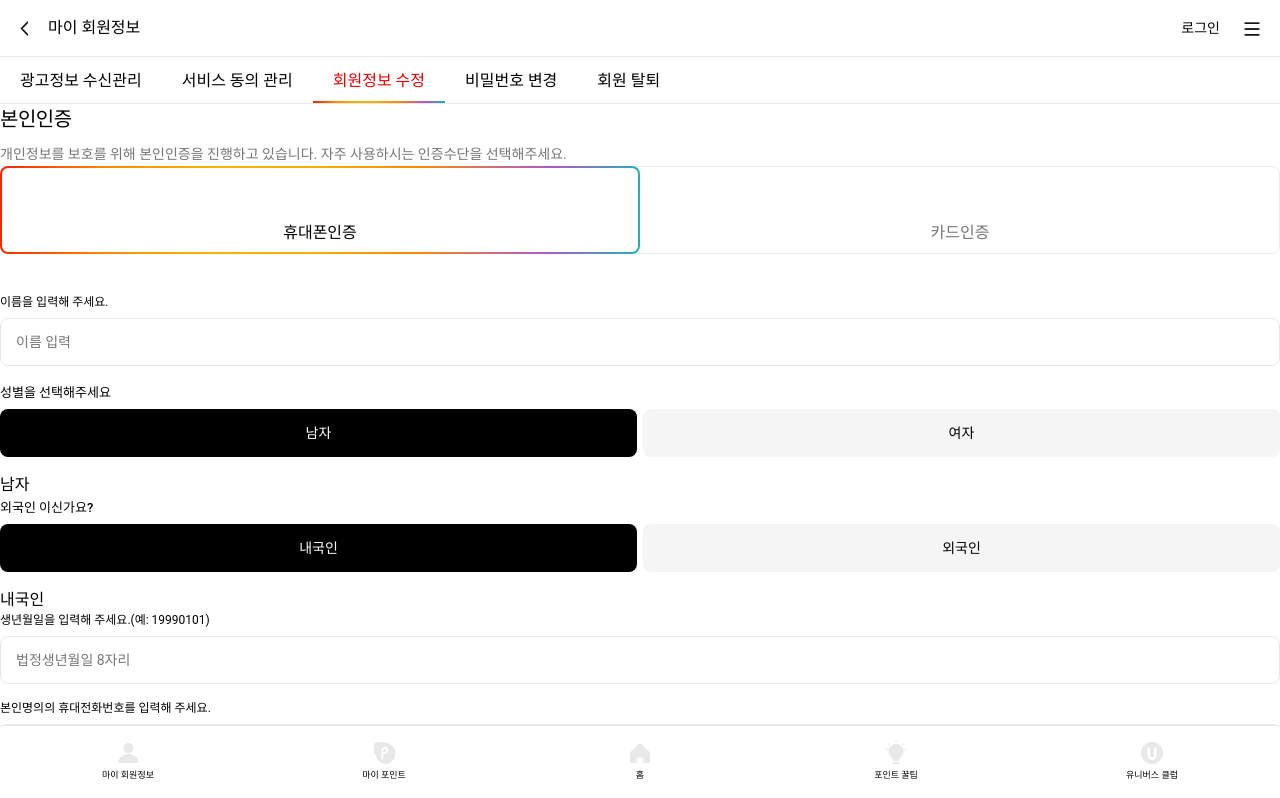
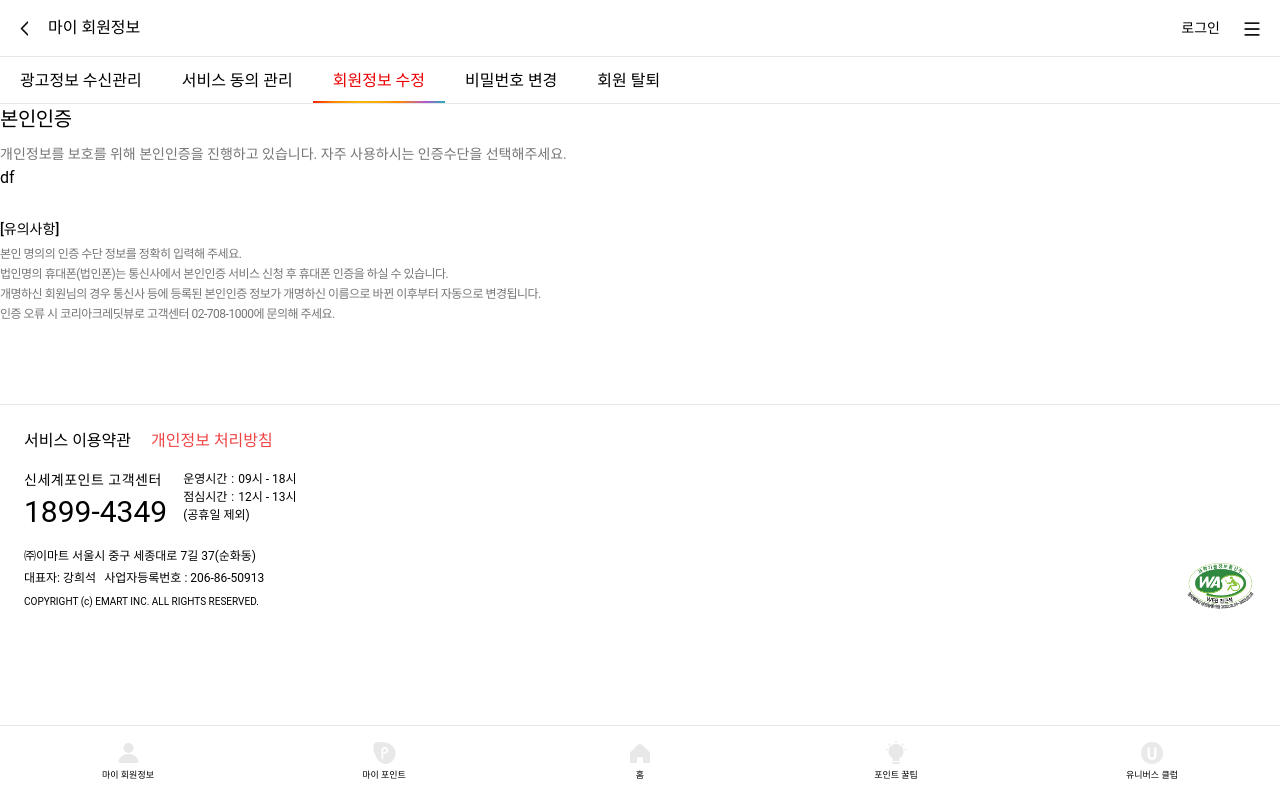
Before and after one commit to Spharos4team/ssg-point-FE, a Next.js app: page /myInfo/cert in a window 1280 px wide. Shown: the top 798 px of the page. Built offline with nearby package versions, Linux system fonts and the light colour scheme.

Commit message:
20230825 09:21

```diff
--- a/app/(pages)/(myinfo&withdrawal)/myInfo/cert/page.tsx
+++ b/app/(pages)/(myinfo&withdrawal)/myInfo/(cert&changePwd)/cert/page.tsx
@@ -6,7 +6,8 @@
   const active = "";
   return (
     <>
-      <UserCert />
+      {/*<UserCert />*/}
+        df
     </>
   );
 };
--- a/app/(pages)/(myinfo&withdrawal)/myInfo/cert/layout.tsx
+++ b/app/(pages)/(myinfo&withdrawal)/myInfo/(cert&changePwd)/layout.tsx
@@ -13,7 +13,7 @@
   },
 ];
 
-export default function ServiceAndClubLayout({
+export default function CertLayout({
   children,
 }: {
   children: React.ReactNode;
```
